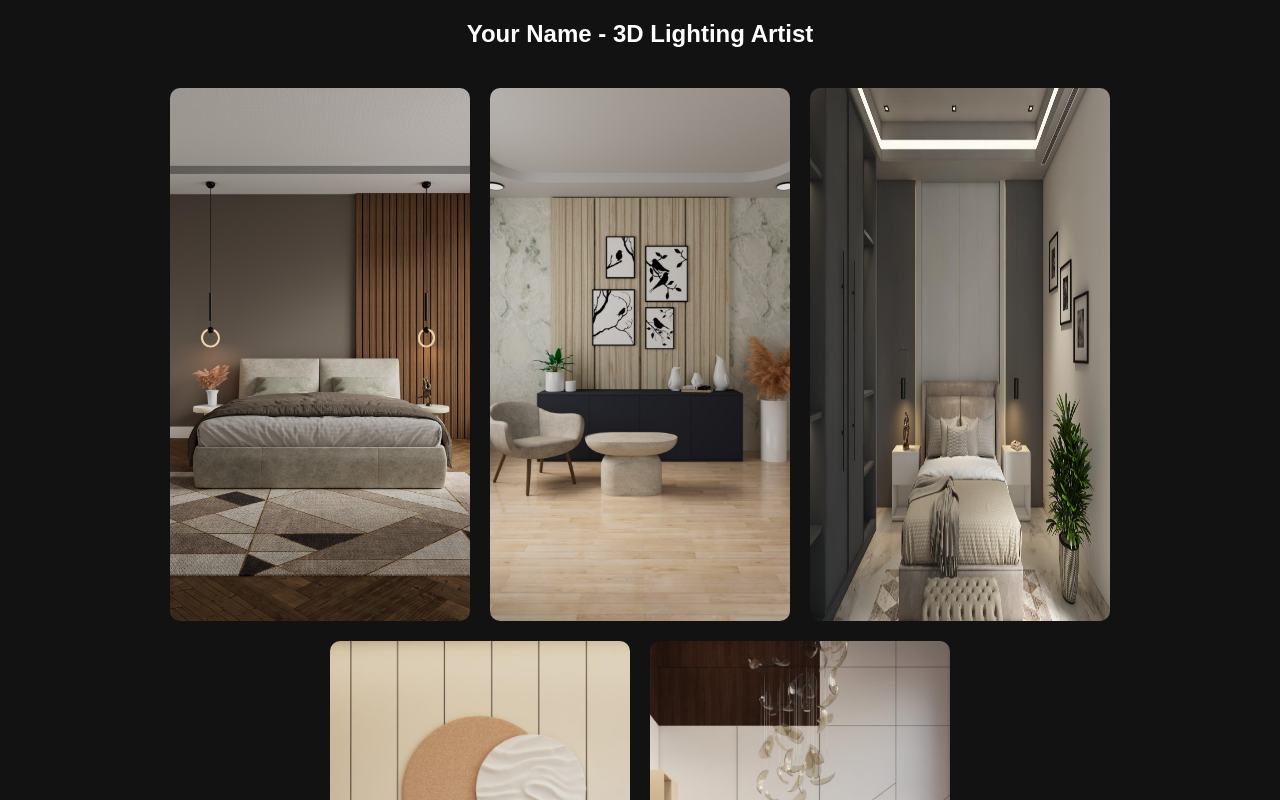
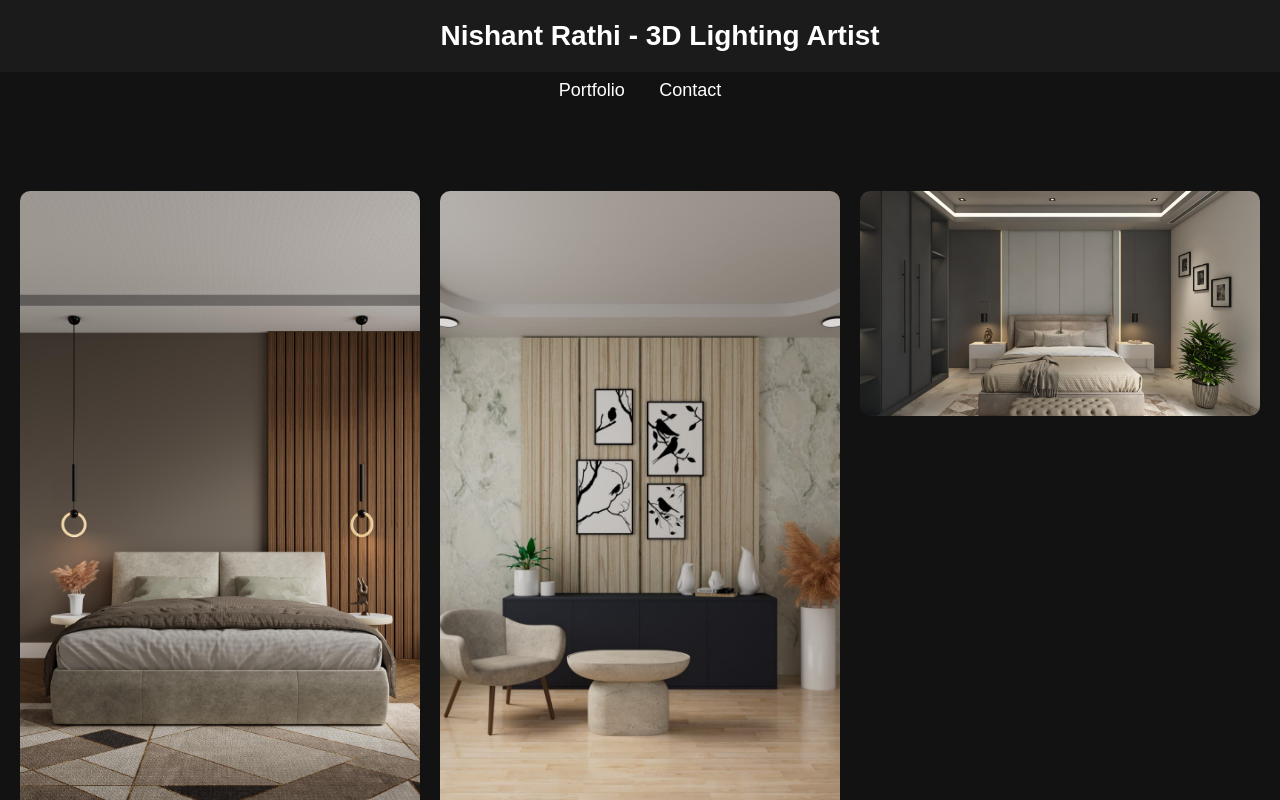
Before and after one commit to nrathi1997/portfolio, a plain HTML site: page index.html in a window 1280 px wide. Shown: the top 800 px of the page. Drawn offline with Linux system fonts and the light colour scheme.

Commit message:
Update index.html

```diff
--- a/index.html
+++ b/index.html
@@ -3,37 +3,64 @@
 <head>
     <meta charset="UTF-8">
     <meta name="viewport" content="width=device-width, initial-scale=1.0">
-    <title>Your Name - 3D Lighting Artist</title>
+    <title>Nishant Rathi - 3D Lighting Artist</title>
     <style>
         body {
             background-color: #121212;
             color: #ffffff;
-            font-family: Arial, sans-serif;
+            font-family: 'Poppins', sans-serif;
             margin: 0;
             padding: 0;
             text-align: center;
         }
         header {
+            position: fixed;
+            width: 100%;
+            top: 0;
+            left: 0;
             padding: 20px;
-            font-size: 24px;
+            font-size: 28px;
             font-weight: bold;
+            background-color: rgba(30, 30, 30, 0.8);
+            backdrop-filter: blur(10px);
+            z-index: 1000;
+        }
+        nav {
+            margin-top: 70px;
+            background-color: transparent;
+            padding: 10px;
+        }
+        nav a {
+            color: #ffffff;
+            margin: 0 15px;
+            text-decoration: none;
+            font-size: 18px;
+            transition: color 0.3s;
+        }
+        nav a:hover {
+            color: #1e90ff;
         }
         .portfolio {
-            display: flex;
-            flex-wrap: wrap;
-            justify-content: center;
+            display: grid;
+            grid-template-columns: repeat(auto-fit, minmax(300px, 1fr));
             gap: 20px;
-            padding: 20px;
+            padding: 80px 20px;
         }
         .portfolio img {
-            width: 300px;
+            width: 100%;
             height: auto;
             border-radius: 10px;
+            transition: transform 0.3s ease-in-out, opacity 0.3s;
+        }
+        .portfolio img:hover {
+            transform: scale(1.05);
+            opacity: 0.8;
         }
         footer {
             margin-top: 20px;
             padding: 20px;
             font-size: 18px;
+            background-color: #1e1e1e;
         }
         a {
             color: #1e90ff;
@@ -42,8 +69,12 @@
     </style>
 </head>
 <body>
-    <header>Your Name - 3D Lighting Artist</header>
-    <section class="portfolio">
+    <header>Nishant Rathi - 3D Lighting Artist</header>
+    <nav>
+        <a href="#portfolio">Portfolio</a>
+        <a href="mailto:nishantrathi5290@gmail.com">Contact</a>
+    </nav>
+    <section id="portfolio" class="portfolio">
         <img src="WhatsApp Image 2025-02-03 at 7.00.24 PM.jpeg" alt="Project 1">
         <img src="WhatsApp Image 2025-02-03 at 7.01.46 PM (1).jpeg" alt="Project 2">
         <img src="WhatsApp Image 2025-02-03 at 7.07.41 PM.jpeg" alt="Project 3">
```
